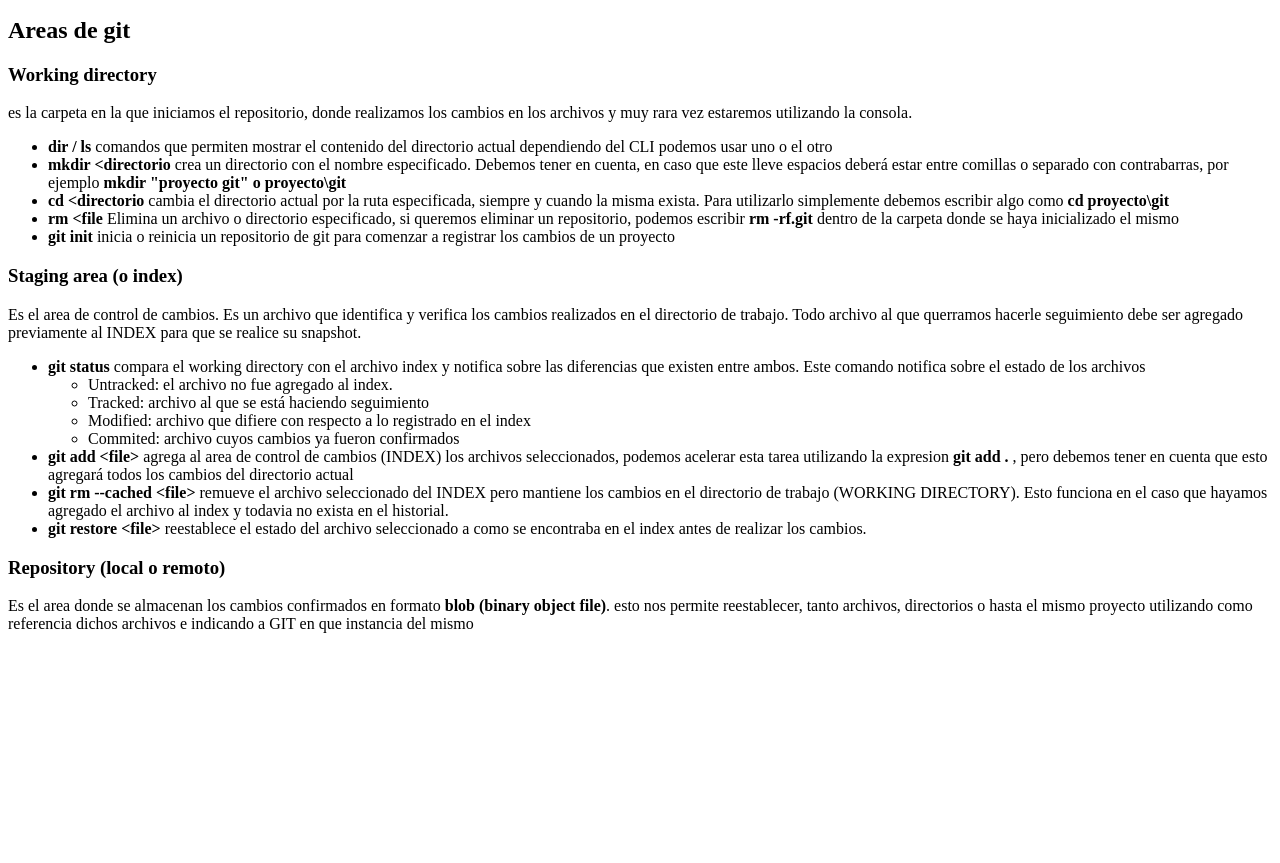
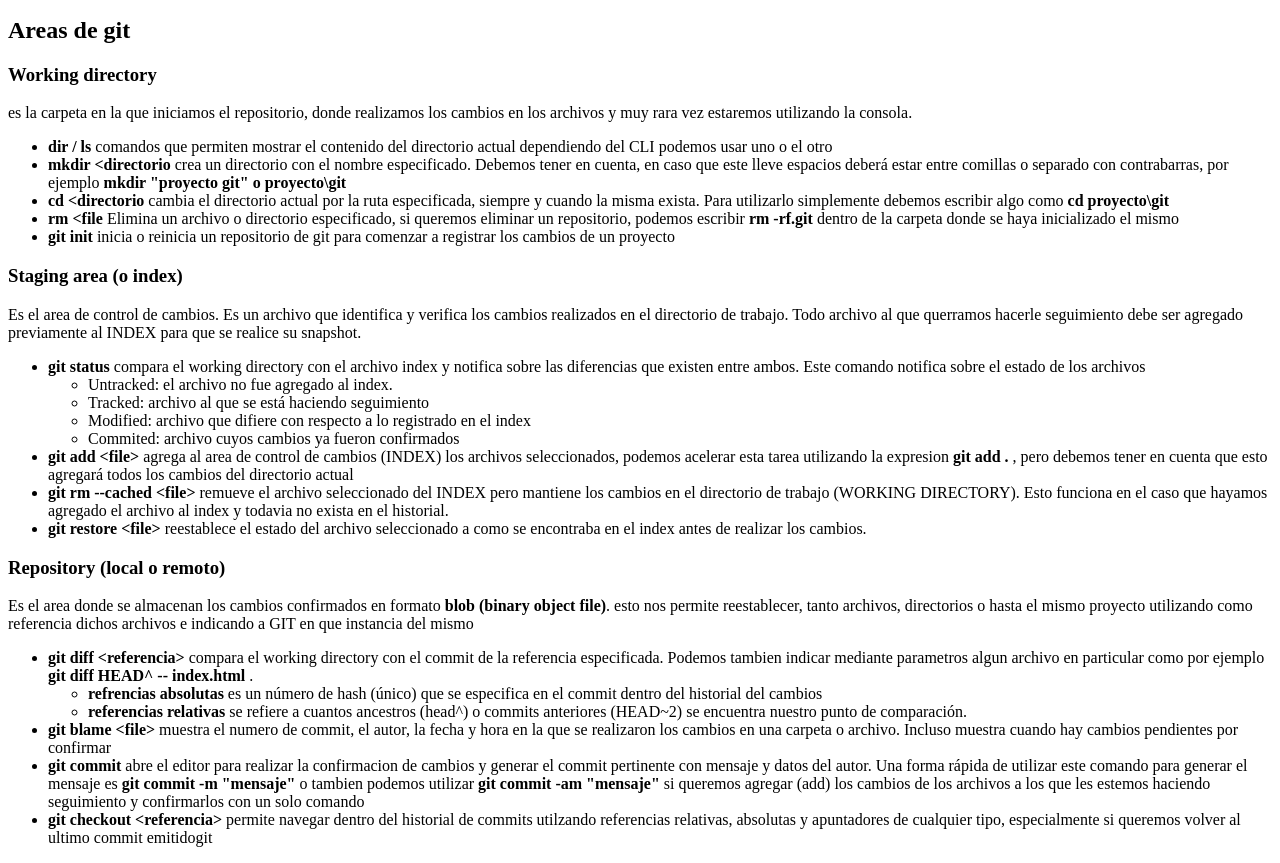
Before and after one commit to luc14nok/curso-git, a plain HTML site: page index.html in a window 1280 px wide. Shown: the part 101-964 px from the top of the page. Before the commit the page ends 800 px from the top, so only its background shows below. Drawn offline with Linux system fonts and the light colour scheme.

Commit message:
Comandos : Repository

```diff
--- a/index.html
+++ b/index.html
@@ -26,7 +26,7 @@
        <article><h3>Staging area (o index)</h3>
             <p>Es el area de control de cambios. Es un archivo que identifica y verifica los cambios realizados en el directorio de trabajo. Todo archivo al que querramos hacerle seguimiento debe ser agregado previamente al INDEX para que se realice su snapshot.
             </p>
-            <ul>
+            <ul class="list">
                 <li><strong>git status</strong> compara el working directory con el archivo index y notifica sobre las diferencias que existen entre ambos. Este comando notifica sobre el estado de los archivos
                 <ul>
                     <li>Untracked: el archivo no fue agregado al index.</li>
@@ -42,6 +42,17 @@
         </article>
        <article><h3>Repository (local o remoto)</h3>
             <p>Es el area donde se almacenan los cambios confirmados en formato <strong>blob (binary object file)</strong>. esto nos permite reestablecer, tanto archivos, directorios o hasta el mismo proyecto utilizando como referencia dichos archivos e indicando a GIT en que instancia del mismo  </p>
+            <ul class="list">
+                <li><strong>git diff &lt;referencia></strong> compara el working directory con el commit de la referencia especificada. Podemos tambien indicar mediante parametros algun archivo en particular como por ejemplo <strong>git diff HEAD^ -- index.html</strong> .
+                 <ul>
+                    <li><strong>refrencias absolutas</strong> es un número de hash (único) que se especifica en el commit dentro del historial del cambios</li>
+                    <li><strong>referencias relativas</strong> se refiere a cuantos ancestros (head^) o commits anteriores (HEAD~2) se encuentra nuestro punto de comparación.</li>
+                 </ul>
+                </li>
+                <li><strong>git blame &lt;file></strong> muestra el numero de commit, el autor, la fecha y hora en la que se realizaron los cambios en una carpeta o archivo. Incluso muestra cuando hay cambios pendientes por confirmar</li>
+                <li><strong>git commit</strong> abre el editor para realizar la confirmacion de cambios y generar el commit pertinente con mensaje y datos del autor. Una forma rápida de utilizar este comando para generar el mensaje es <strong>git commit -m "mensaje"</strong> o tambien podemos utilizar <strong>git commit -am "mensaje"</strong> si queremos agregar (add) los cambios de los archivos a los que les estemos haciendo seguimiento y confirmarlos con un solo comando</li>
+                <li><strong>git checkout &lt;referencia></strong> permite navegar dentro del historial de commits utilzando referencias relativas, absolutas y apuntadores de cualquier tipo, especialmente si queremos volver al ultimo commit emitidogit</li>
+            </ul>
        </article>
    </section>
 
```
